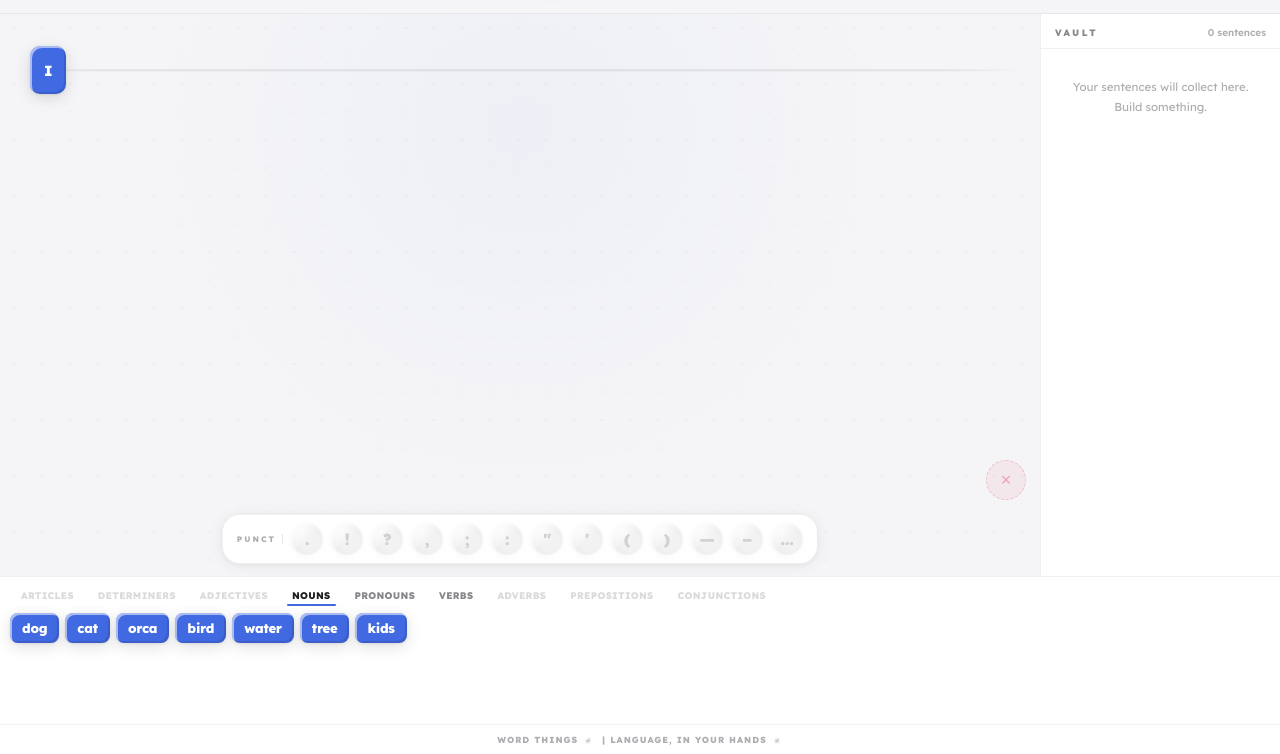
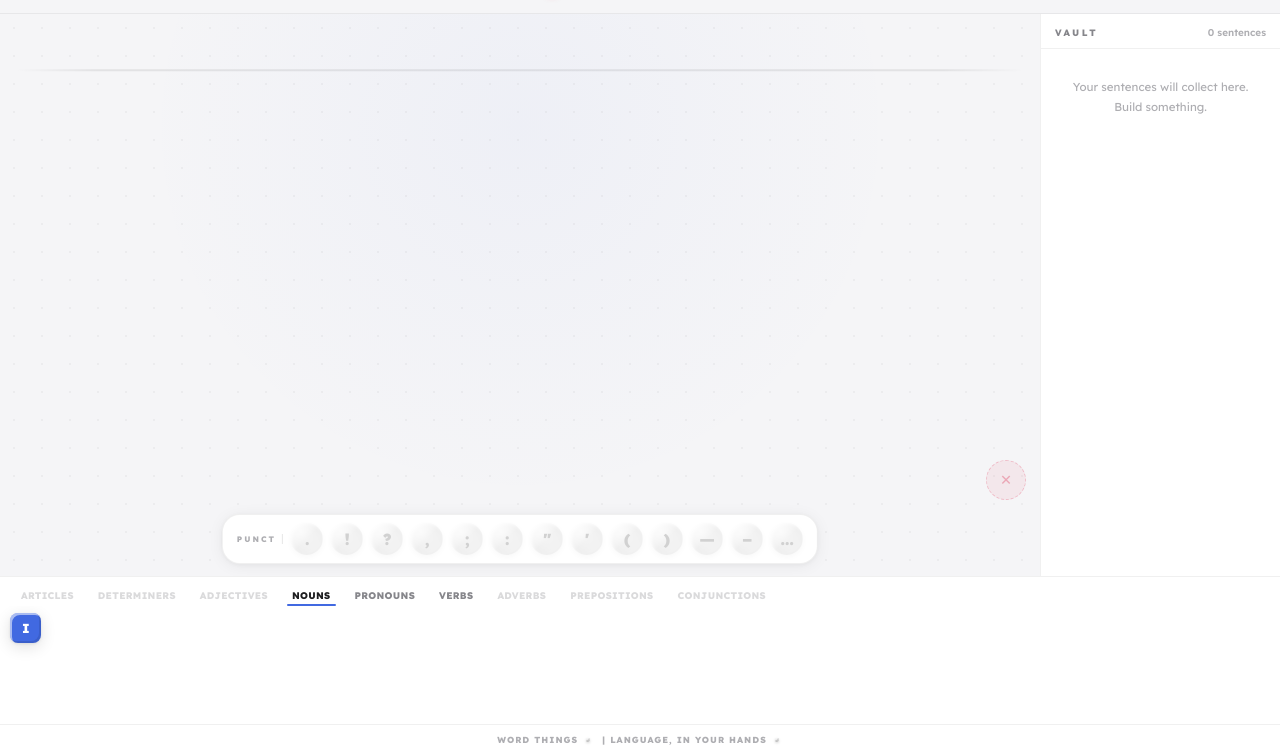
Before and after one commit to MrH-SWES/word-things, a plain HTML site: page index.html in a window 1280 px wide. Shown: the part 46-800 px from the top of the page. Drawn offline with Linux system fonts and the light colour scheme.

Commit message:
Fix fresh-start onboarding state

```diff
--- a/index.html
+++ b/index.html
@@ -991,6 +991,7 @@ let state = {
   dragBlocked: false,
   physicsLoops: {},
   activeTab: 'nouns',
+  starterMode: false,
   idCounter: 0,
   inactivityTimer: null,
 };
@@ -1012,6 +1013,7 @@ function loadState() {
     state.level = LEVELS.length; state.xp = 9999;
     Object.keys(WORD_BANK).forEach(k => state.unlockedTypes.add(k));
     ALL_PUNCT.forEach(p => state.unlockedPunct.add(p));
+    state.starterMode = false;
     return;
   }
   try {
@@ -1023,8 +1025,11 @@ function loadState() {
       state.unlockedTypes = new Set(save.unlockedTypes || []);
       state.unlockedPunct = new Set(save.unlockedPunct || ["."]);
       state.vaultSentences = save.vaultSentences || [];
+      state.starterMode = false;
     } else {
       applyLevelUnlocks(1);
+      state.starterMode = true;
+      state.activeTab = 'nouns';
     }
   } catch(e) { applyLevelUnlocks(1); }
 }
@@ -1360,7 +1365,11 @@ function buildBankTabs() {
 function buildBankWords() {
   const wordsEl = document.getElementById('bankWords');
   wordsEl.innerHTML = '';
-  (WORD_BANK[state.activeTab] || []).forEach(wordData => {
+  const wordsToRender = state.starterMode
+    ? [{ text: "I", subtype: "pronoun", agreement: "1st-singular" }]
+    : (WORD_BANK[state.activeTab] || []);
+
+  wordsToRender.forEach(wordData => {
     const el = document.createElement('div');
     el.className = `bank-word ${getTypeClass(wordData.subtype)}`;
     if (isLightText(wordData.subtype)) el.classList.add('light-text');
@@ -1408,6 +1417,13 @@ function getPunctName(p) {
 function startDragFromBank(e, wordData, sourceEl) {
   e.preventDefault();
   clearInactivityTimer();
+
+  if (state.starterMode) {
+    state.starterMode = false;
+    buildBankTabs();
+    buildBankWords();
+  }
+
   const pos  = getEventPos(e);
   const rect = sourceEl.getBoundingClientRect();
   const newWordData = { ...wordData, id: state.idCounter++, displayText: wordData.text };
@@ -2133,23 +2149,7 @@ window.addEventListener('touchend',  onDragEnd);
 
 function coldOpen() {
   document.getElementById('devBadge').classList.toggle('dev-off', !DEV_MODE);
-  const rail = createRail();
-  if (!DEV_MODE) {
-    const seedWord   = WORD_BANK.pronouns[0]; // "I"
-    const seedNoun   = { ...seedWord, id: state.idCounter++, displayText: seedWord.text };
-    rail.words.push(seedNoun);
-    updateRailAnalysis(rail);
-    const railEl = document.getElementById(`rail-${rail.id}`);
-    const el     = createWordBlockEl(seedNoun, rail.id);
-    el.style.position = 'absolute';
-    railEl.appendChild(el);
-    el.addEventListener('mousedown', ev => startDragFromRail(ev, seedNoun, rail.id));
-    el.addEventListener('touchstart', ev => startDragFromRail(ev, seedNoun, rail.id), { passive: false });
-    setTimeout(() => {
-      layoutRail(rail);
-      setTimeout(() => { el.classList.add('wiggling'); setTimeout(() => el.classList.remove('wiggling'), 700); }, 800);
-    }, 100);
-  }
+  createRail();
 }
 
 // ═══════════════════════════════════════════════════
```
